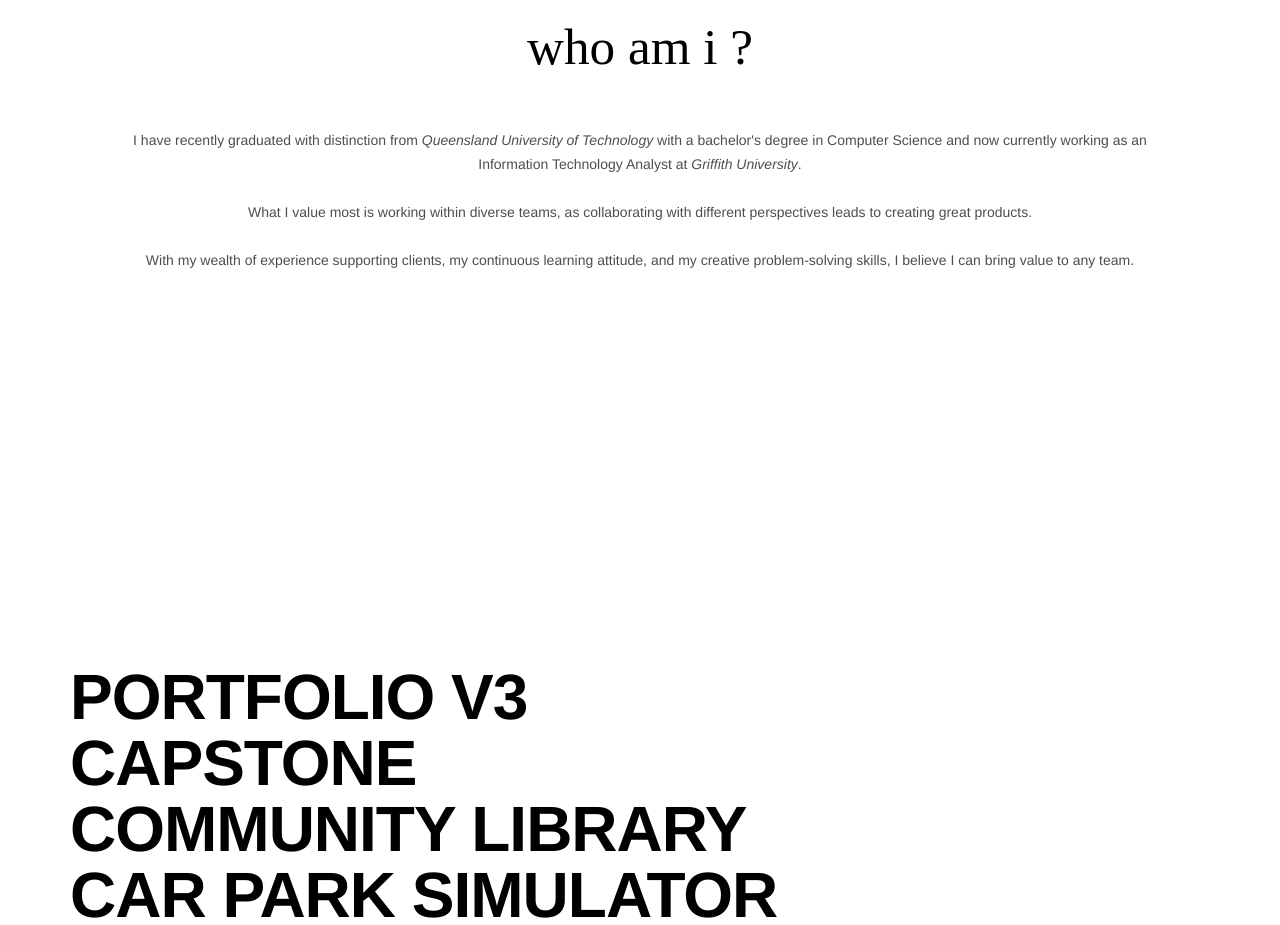
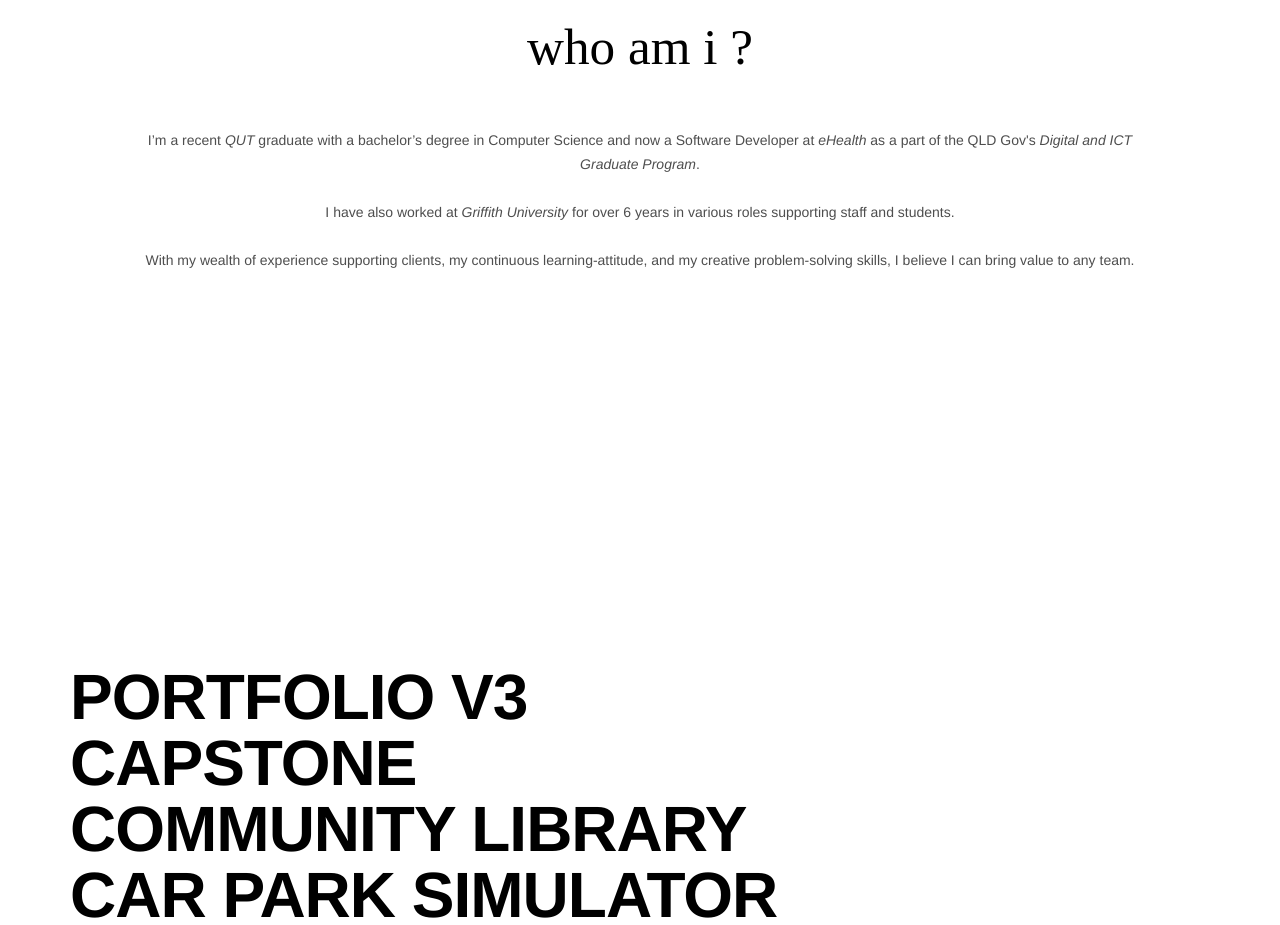
Before and after one commit to jjawny/jjawny.github.io, a React (Create React App) app: page / in a window 1280 px wide. Shown: the part 900-1825 px from the top of the page. Built offline with nearby package versions, Linux system fonts and the light colour scheme; a web font is replaced by a local one.

Commit message:
updated bio

```diff
--- a/src/Bio/Bio.tsx
+++ b/src/Bio/Bio.tsx
@@ -6,11 +6,11 @@
         <div className="bio-container">
             <h2>who am i ?</h2>
             <p>
-                I have recently graduated with distinction from <em>Queensland University of Technology</em> with a bachelor's degree in Computer Science and now currently working as an Information Technology Analyst at <em>Griffith University</em>.
+                I’m a recent <em>QUT</em> graduate with a bachelor’s degree in Computer Science and now a Software Developer at <em>eHealth</em> as a part of the QLD Gov's <em>Digital and ICT Graduate Program</em>.
                 <br/><br/>
-                What I value most is working within diverse teams, as collaborating with different perspectives leads to creating great products.
+                I have also worked at <em>Griffith University</em> for over 6 years in various roles supporting staff and students.
                 <br/><br/>
-                With my wealth of experience supporting clients, my continuous learning attitude, and my creative problem-solving skills, I believe I can bring value to any team.
+                With my wealth of experience supporting clients, my continuous learning-attitude, and my creative problem-solving skills, I believe I can bring value to any team.
             </p>
         </div>
     );
```
